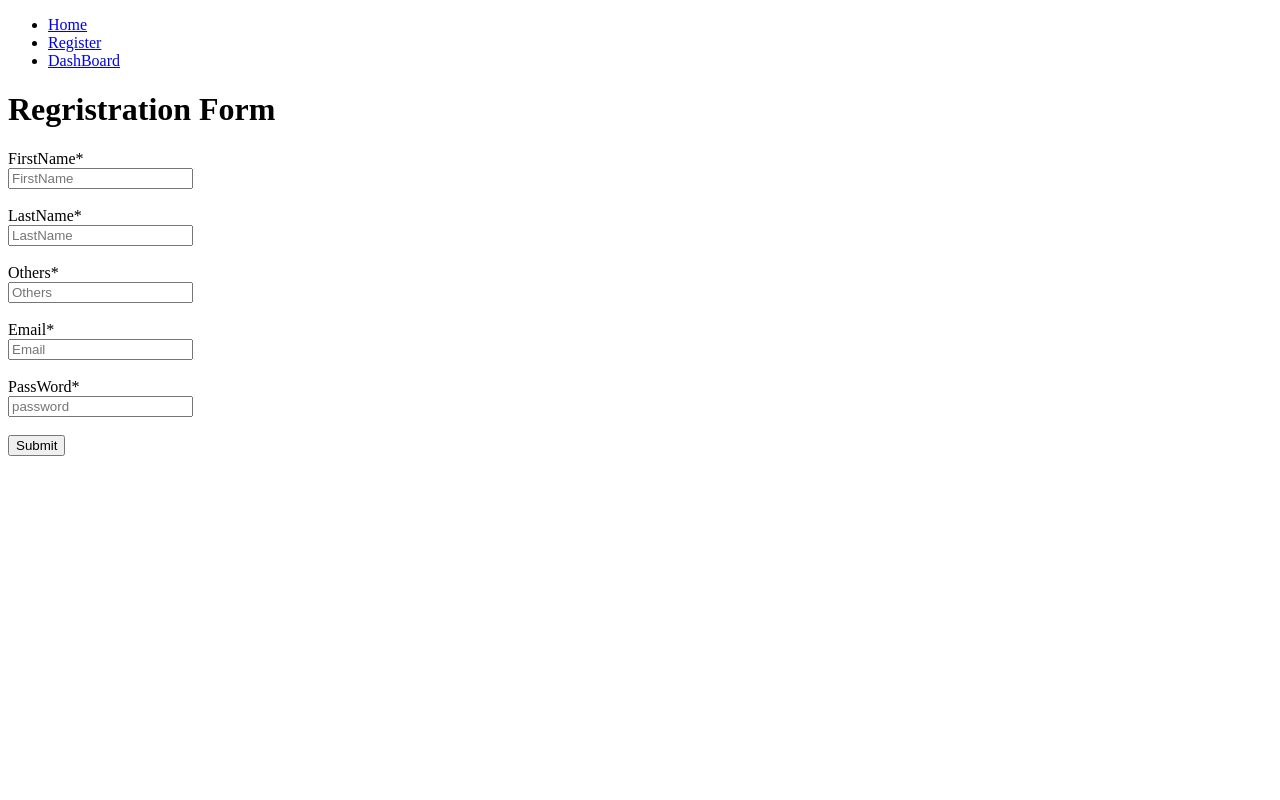
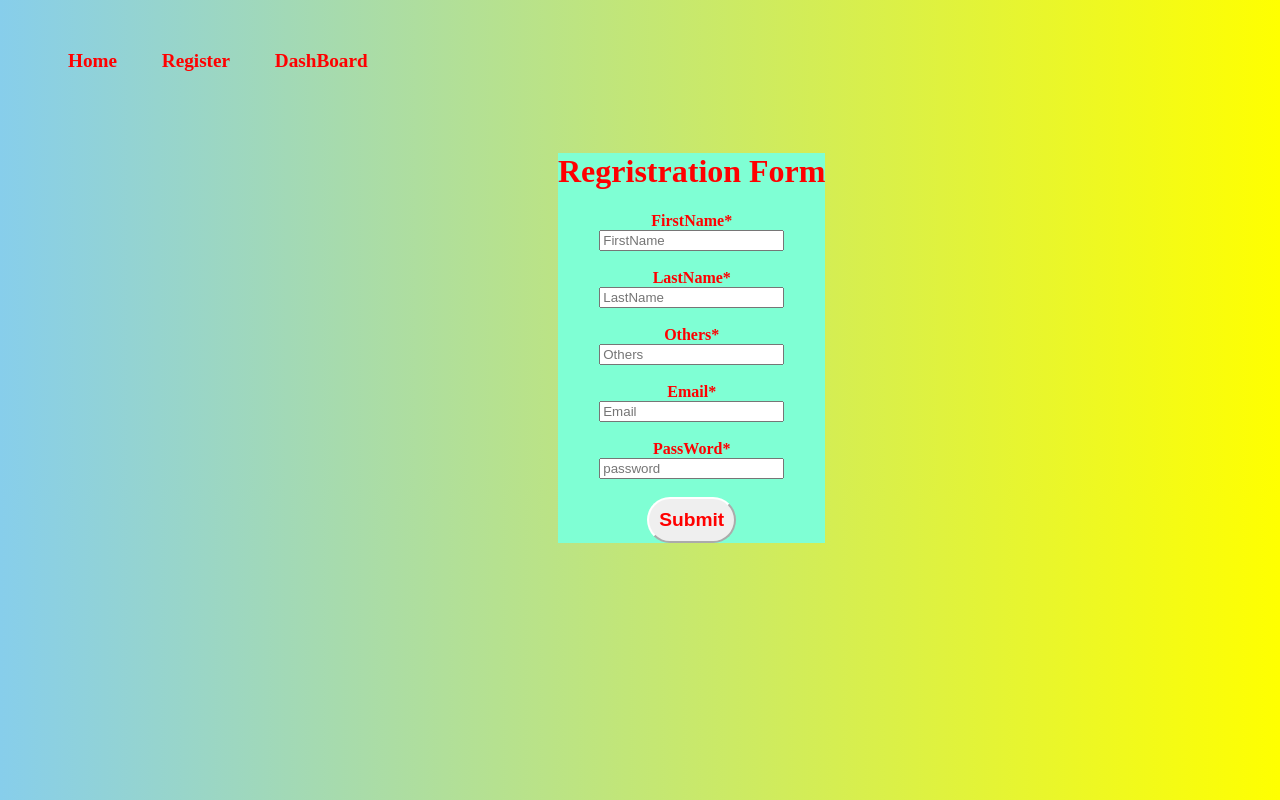
Before and after one commit to femiadams/TECH4DEV, a plain HTML site: page form.html in a window 1280 px wide. Drawn offline with Linux system fonts and the light colour scheme.

Commit message:
i have added Navbar, form.html and styled both..

```diff
--- a/css/style.css
+++ b/css/style.css
@@ -1,8 +1,87 @@
+
+
+/* styling navbars*/
+ /* Navigation Bar styles */
+ .Na_Bar{
+    margin-top: 50px;
+    font-size: larger;
+    font-weight: bolder;
+
+}
+
+.Na_Bar li{
+    display: inline;
+    margin: 20px;
+}
+
+.Na_Bar li a{
+    text-decoration: none;
+    color: red;
+}
+
+
+ #Reg_div h1{
+    color: red;
+}
+
+
+/* label styles*/
+
+
+label{
+    color: red;
+    font-weight: bolder;
+    font-size: medium;
+}
+
+
+
+
+
+
+
+
+
 body {
 
     background: linear-gradient(to right, skyblue, yellow);
 }
 
+
+
+
+/* styling form.html file*/
+
+
+
+
+#Reg_div{
+    text-align: center;
+    max-height: fit-content;
+    width: auto;
+    max-width: fit-content;
+
+    border-color: aquamarine;
+    background-color: aquamarine;
+    position:relative;
+    left:550px;
+    top: 60px;
+
+}
+
+button{
+    padding: 10px;
+    border-radius: 70px ;
+    border-color: white;
+    color:red;
+    font-size: larger;
+    font-weight: bolder;
+}
+
+
+
+
+/*
 input {
     border: 4px solid navy;
     border-top-style: hidden;
@@ -109,3 +188,4 @@ h2 {
     border-style: dotted;
     border-color: aqua;
 }
+  */
--- a/form.html
+++ b/form.html
@@ -1,18 +1,25 @@
 <!DOCTYPE html>
 <html lang="en">
+
 <head>
     <meta charset="UTF-8">
     <meta http-equiv="X-UA-Compatible" content="IE=edge">
     <meta name="viewport" content="width=device-width, initial-scale=1.0">
-    <title>Document</title>
+    <title>Olufemi Adamolekun</title>
+    <link rel="stylesheet" href="css/style.css">
 </head>
+
+
 <body>
-
     <ul class="Na_Bar">
         <li><a href="index.html">Home</a></li>
         <li><a href="Form.html">Register</a></li>
         <li><a href="DashBoard.html">DashBoard</a></li>
       </ul>
+
+
+
+
 
       <div id="Reg_div">
         <h1>Regristration Form</h1>
@@ -46,6 +53,7 @@
           <button type="submit" >Submit</button>
         </form>
         </div>
+
 </body>
-</body>
+
 </html>
```
Also changed, not shown: DashBoard.html (added, +17 -0 lines), css/form.html (deleted, +0 -78 lines), index.html (renamed from css/index.html, +6 -1 lines). Lines whose indentation alone changed are shown as unchanged.
